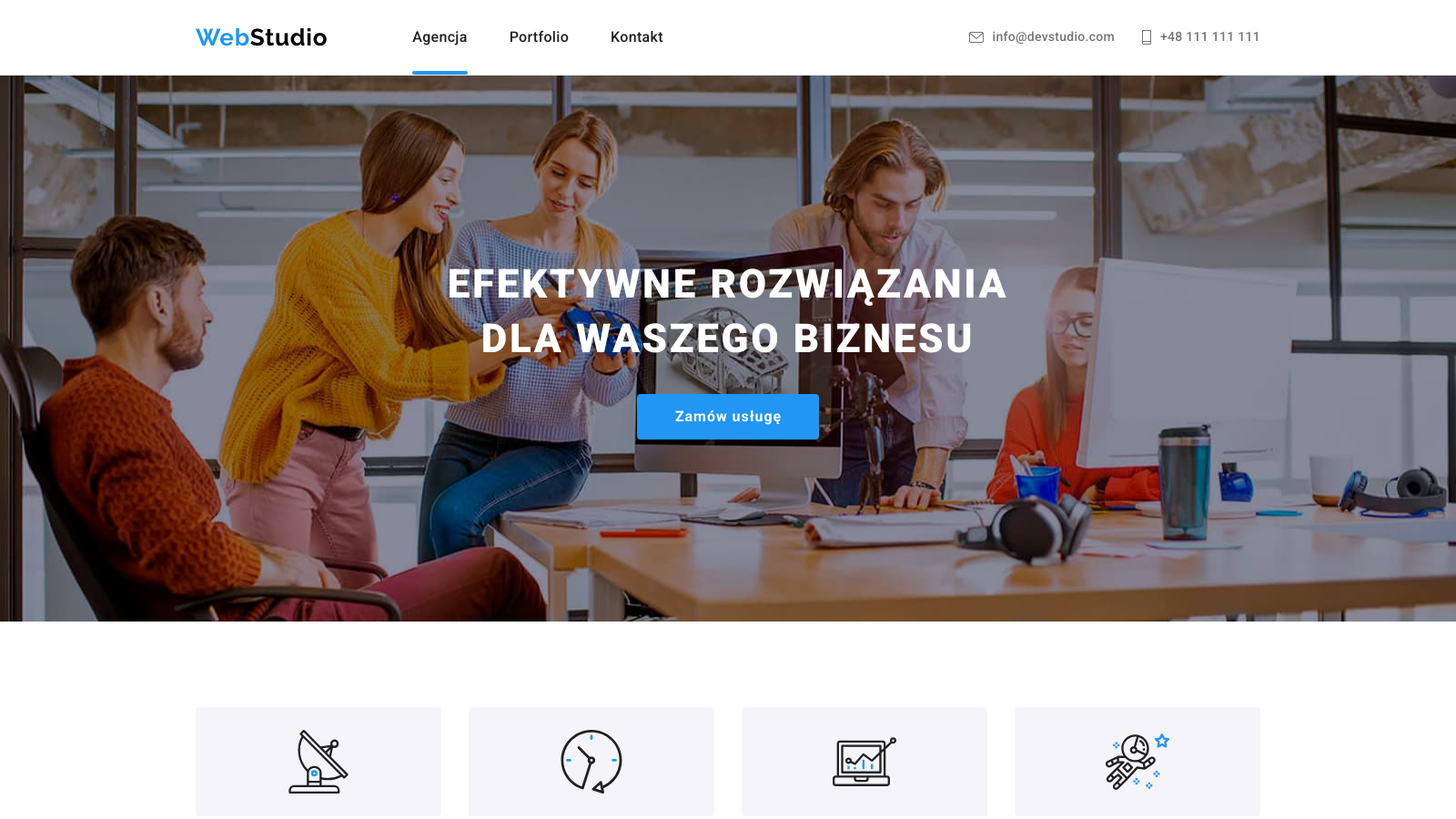
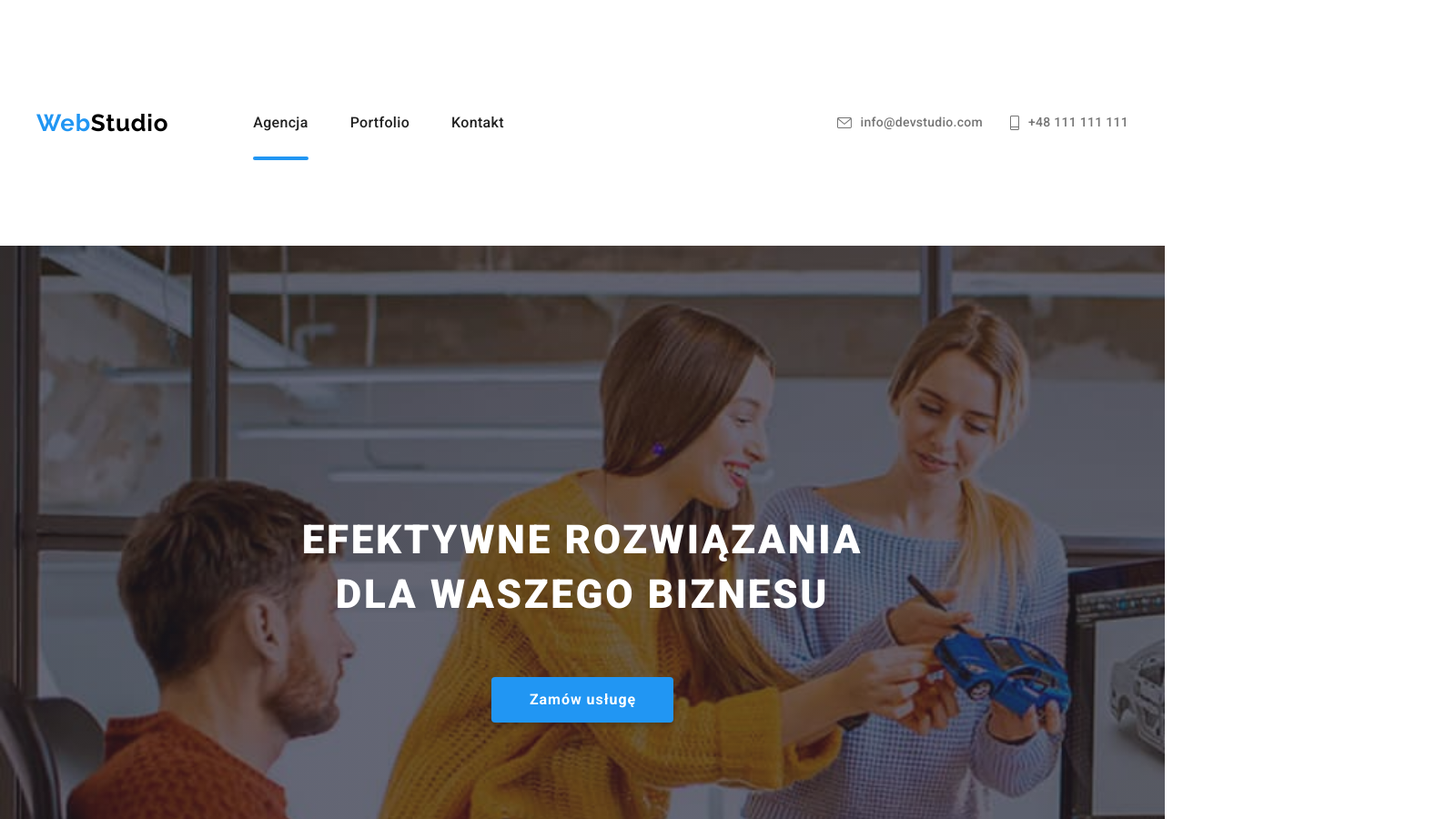
Before and after one commit to MikiMarcinkowski/goit-markup-hw-05, a plain HTML site: page index.html in a window 1280 px wide. Shown: the top 900 px of the page at 91% size, 1600 px wide, since content can reach past the window. Drawn offline with Linux system fonts and the light colour scheme.

Commit message:
Update styles.css

```diff
--- a/css/styles.css
+++ b/css/styles.css
@@ -42,9 +42,10 @@ body {
   font-family: "Roboto", sans-serif;
   color: var(--primary-color);
   background-color: var(--secondary-color);
-  width: 1600px;
-  margin: auto;
+  font-size: 14px;
   letter-spacing: 0.03em;
+  /* width: 1600px; */
+  /* margin: auto; */
 }
 
 .menu {
@@ -299,53 +300,67 @@ ul {
 }
 
 .section {
-  width: 1170px;
+  /* width: 1170px; */
 
-  padding: 94px 15px;
+  padding: 94px 0;
 }
 
-.border-header {
-  border-bottom: 1px solid;
+/* .border-header {
+  border-bottom: 1px solid var(--grey-color);
   border-color: var(--grey-color);
+} */
+
+.header-description {
+  border-bottom: 1px solid var(--grey-color);
+  max-width: 1600px;
+  margin: 0 auto;
+  /* padding: 24px 0px 25px 0px; */
 }
 
-/* .heder-description {
-  padding: 24px 0px 25px 0px;
-} */
-
 .header-section {
-  padding-top: 0;
+  /* padding-top: 0;
   padding-bottom: 0;
-  width: 1170px;
+  width: 1170px; */
   display: flex;
   flex-direction: row;
   align-items: center;
-  justify-content: space-between;
+  /* justify-content: space-between; */
 }
 
 .navigation-description {
   margin-left: 93px;
-  flex-grow: 2;
+  /* flex-grow: 2; */
 }
 .main-menu {
   display: flex;
-  flex-direction: row;
-  padding: 0px;
+  /* figma project indicates gap between nav elements = 46px  */
   gap: 46px;
+  /* flex-direction: row; */
+  /* padding: 0px; */
 }
 
 .contact {
   display: flex;
-  flex-direction: row;
+  /* flex-direction: row; */
   gap: 30px;
-
-  /* margin-left: 340px; */
+  margin-left: auto;
 }
 
 .descryption {
+  margin: 0 auto;
   max-width: 1600px;
+  height: 600px;
   background-color: var(--second-dark);
-  background-image: url(../images/background-main-button.jpg);
+  background-repeat: no-repeat;
+  background-size: cover;
+  background-image: linear-gradient(
+      rgba(47, 48, 58, 0.4),
+      rgba(47, 48, 58, 0.4)
+    ),
+    url(../images/background-main-button.jpg);
+  padding-top: 200px;
+  padding-bottom: 200px;
+  text-align: center;
 }
 
 .section0 {
@@ -357,14 +372,12 @@ ul {
   gap: 30px;
   /* padding-left: 452px;
   padding-right: 452px; */
-  padding-top: 200px;
-  padding-bottom: 200px;
 }
 
 .main-header-title {
   width: 696px;
-  display: flex;
-  justify-content: center;
+  margin: 0 auto;
+  margin-bottom: 30px;
 }
 
 .main-button {
@@ -453,10 +466,6 @@ h2 {
   padding: 30px 0;
 }
 
-/* .main-portfolio {
-  margin-right: 0;
-} */
-
 .portfolio-style {
   width: 1170px;
   /* padding: 0 15px; */
@@ -483,23 +492,27 @@ h2 {
   justify-content: space-between;
   gap: 30px;
   /* flex-basis: calc((100%-60px) / 3);  przy takim zapisie wyrzuca błąd parsowania*/
-  flex-basis: 370px;
+  /* flex-basis: 370px; */
 }
 .portfolio-item {
   width: 370px;
   border-bottom: 1px solid;
   border-color: var(--grey-color);
   box-shadow: 0 0 1px 1px var(--grey-color);
+  transition-property: box-shadow;
+  transition-duration: 250ms;
+  transition-timing-function: cubic-bezier(0.4, 0, 0.2, 1);
+
   /* background-color: rgba(255, 255, 255, 1); */
 }
 
 .portfolio-item:hover {
-  cursor: pointer;
+  /* cursor: pointer; */
   box-shadow: 1px 4px 6px 0px rgba(0, 0, 0, 0.16),
     0px 4px 4px 0px rgba(0, 0, 0, 0.06), 1px 1px 1px 0px rgba(0, 0, 0, 0.12);
 }
 .portfolio-item:focus-within {
-  cursor: pointer;
+  /* cursor: pointer; */
   box-shadow: 1px 4px 6px 0px rgba(0, 0, 0, 0.16),
     0px 4px 4px 0px rgba(0, 0, 0, 0.06), 1px 1px 1px 0px rgba(0, 0, 0, 0.12);
 }
@@ -526,10 +539,9 @@ h2 {
 
 .footer-style {
   padding: 60px 0px 60px 0px;
+  max-width: 1600px;
+  margin: 0 auto;
 }
-
-/* .footer-style .container {
-} */
 
 .footer-section {
   padding-top: 0;
@@ -690,6 +702,8 @@ h2 {
 
 .team-style {
   background-color: var(--white-color);
+  max-width: 1600px;
+  margin: 0 auto;
 }
 
 /*========== portfolio cubic-bezier============== */
```
